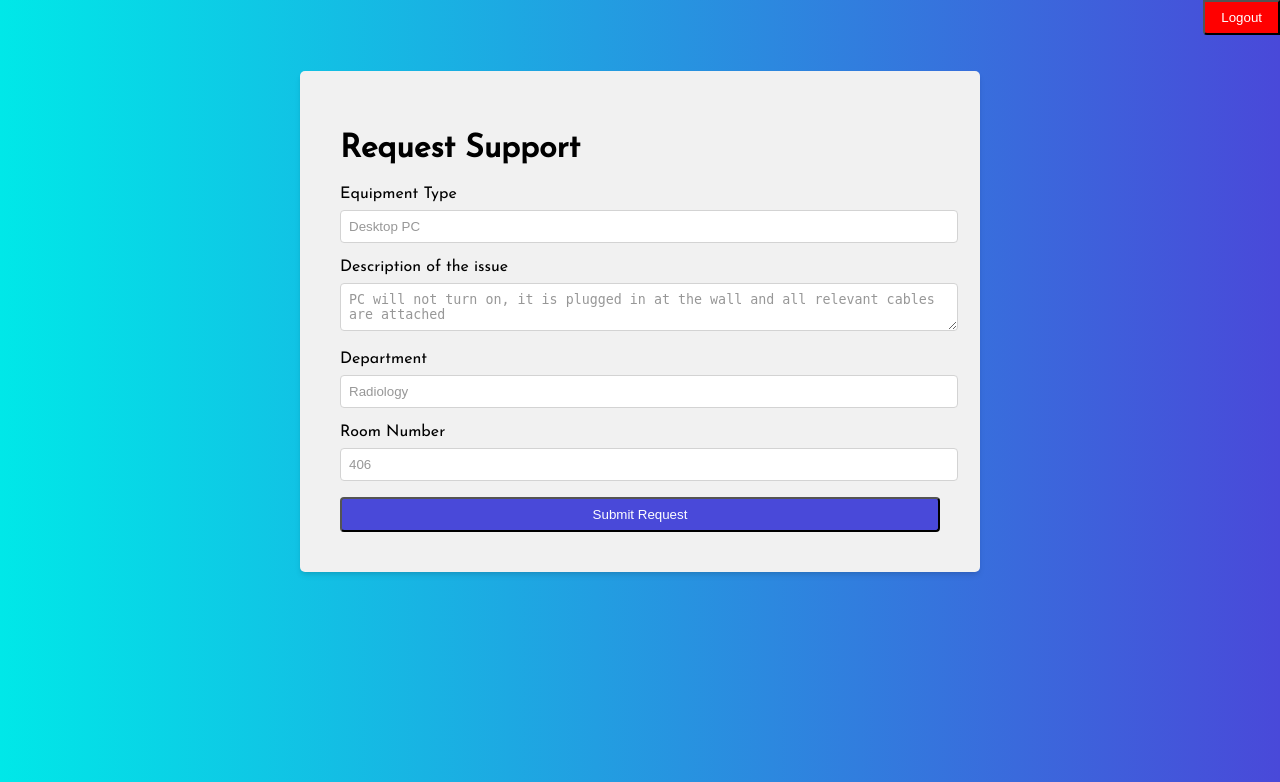
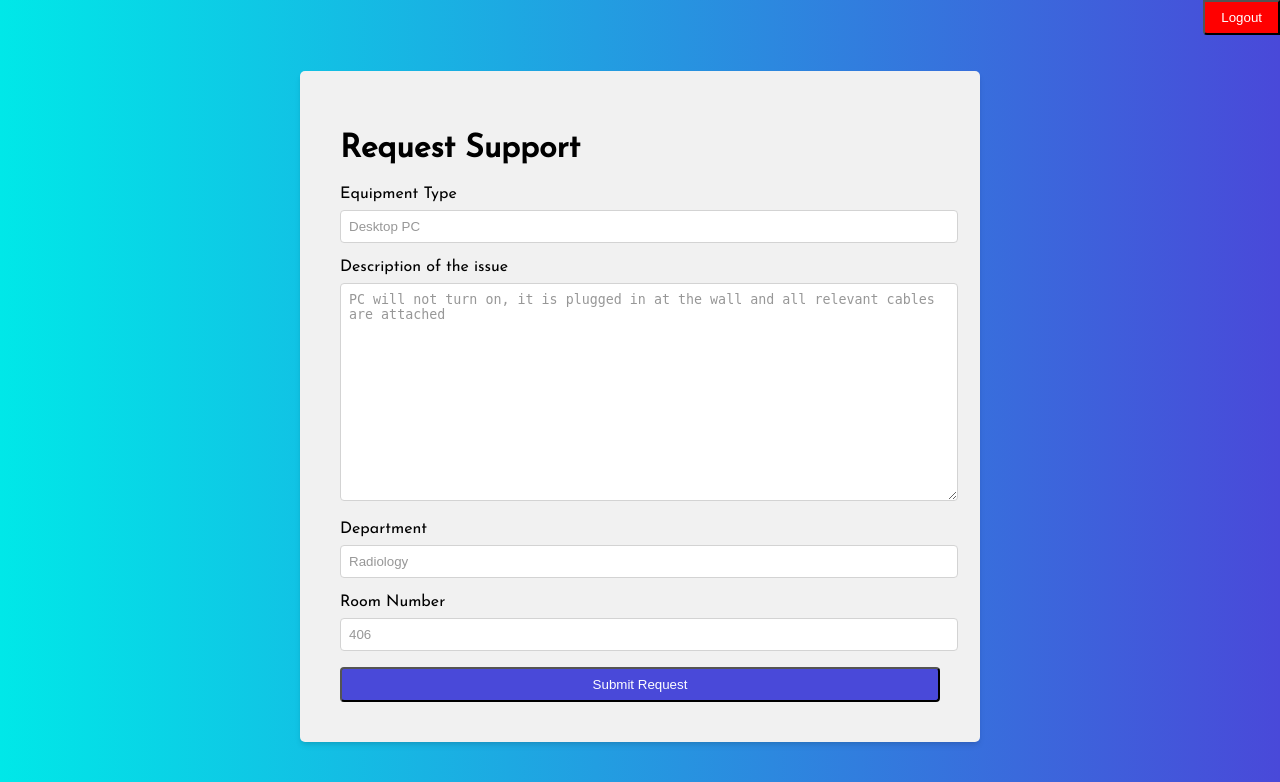
Before and after one commit to ryanlaverick/DTS104, a PHP site: page /report_issue.php in a window 1280 px wide. Shown: the top 782 px of the page. Run offline with PHP 8.4, Linux system fonts and the light colour scheme; the visitor is signed in with stand-in values (Sample User, id 1); some libraries are stand-ins or nearby versions.

Commit message:
Add minimum height for text area form inputs

```diff
--- a/Assignment 1/assets/stylesheet.css
+++ b/Assignment 1/assets/stylesheet.css
@@ -48,6 +48,10 @@ a {
     border-radius: 4px;
     width: 100%;
     margin-top: 8px;
+}
+
+textarea.form-input {
+    min-height: 200px;
 }
 
 .form-input::placeholder {
```
